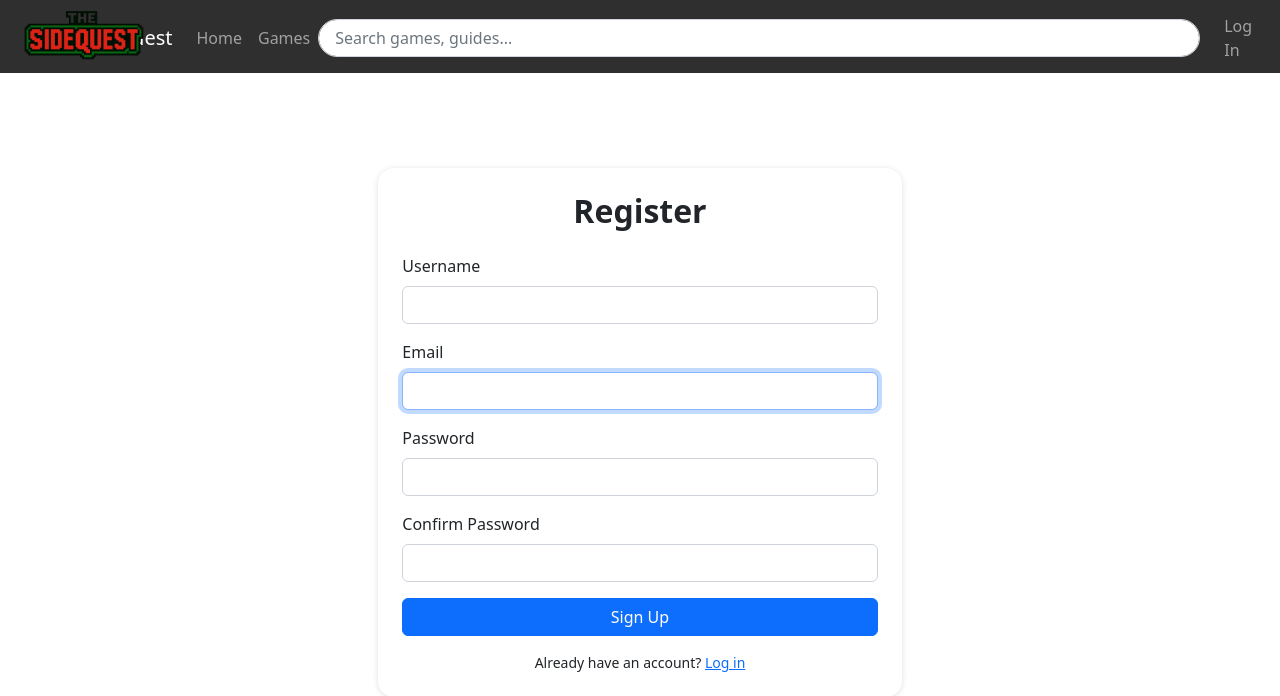
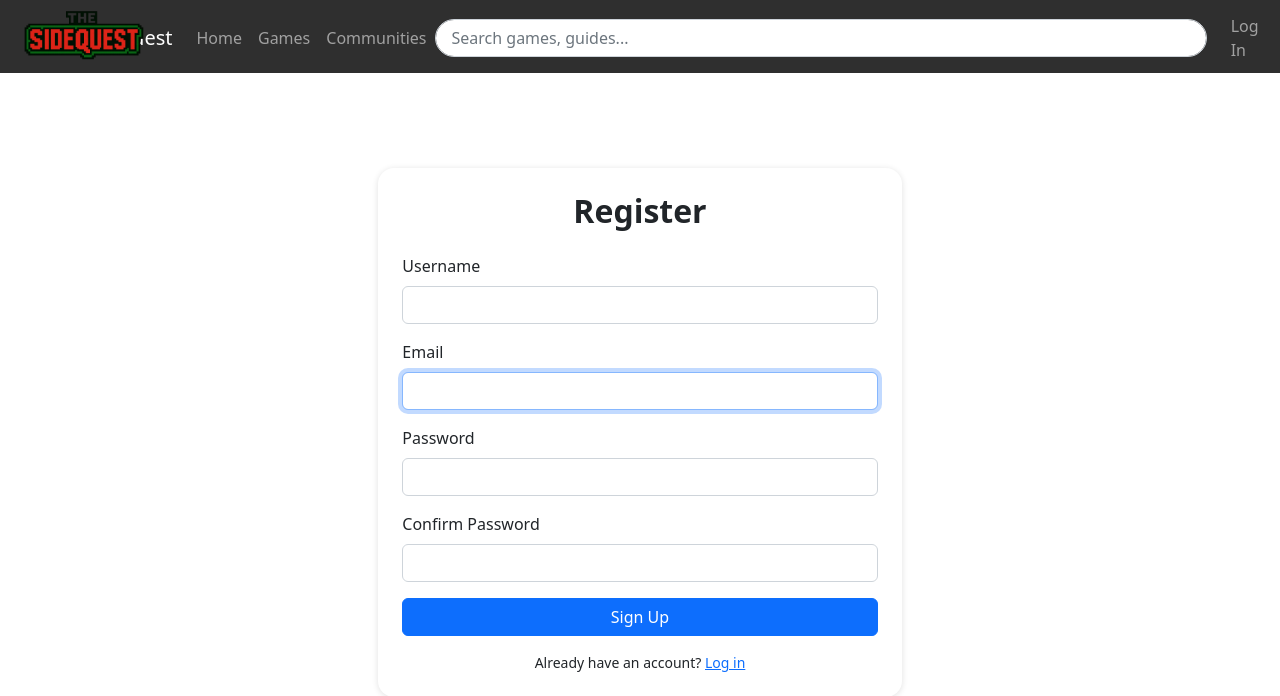
Before and after one commit to FierceDeity77/The_sidequest_project, a Django app: page /accounts/register/ in a window 1280 px wide. Shown: the top 696 px of the page. Run offline with Django 5.2, Linux system fonts and the light colour scheme; some libraries are stand-ins or nearby versions.

Commit message:
navbar fix for mobile and desktop

```diff
--- a/templates/base.html
+++ b/templates/base.html
@@ -35,6 +35,7 @@
   <!-- Navbar -->
   <nav class="navbar navbar-expand-lg navbar-dark bg-dark">
   <div class="container-fluid">
+
     <!-- Brand -->
     <a class="navbar-brand d-flex align-items-center" href="{% url 'content:home' %}">
       <img src="{% static 'default_images/the_sidequest_logo.png' %}"
@@ -42,7 +43,7 @@
       Sidequest
     </a>
 
-    <!-- Toggler -->
+    <!-- Toggler for Mobile -->
     <button class="navbar-toggler" type="button" data-bs-toggle="collapse"
             data-bs-target="#navbarSupportedContent" aria-controls="navbarSupportedContent"
             aria-expanded="false" aria-label="Toggle navigation">
@@ -51,7 +52,8 @@
 
     <!-- Collapsible Content -->
     <div class="collapse navbar-collapse" id="navbarSupportedContent">
-      <!-- Left-aligned (optional links can go here) -->
+
+      <!-- Left-aligned links -->
       <ul class="navbar-nav me-auto mb-2 mb-lg-0">
         <li class="nav-item">
           <a class="nav-link {% if request.resolver_match.url_name == 'home' %}active{% endif %}"
@@ -61,10 +63,14 @@
           <a class="nav-link {% if request.resolver_match.url_name == 'game-list' %}active{% endif %}"
              href="{% url 'content:game-list' %}">Games</a>
         </li>
+        <li class="nav-item d-none d-lg-block">
+          <a class="nav-link {% if request.resolver_match.url_name == 'communities' %}active{% endif %}"
+             href="{% url 'content:communities' %}">Communities</a>
+        </li>
       </ul>
 
-      <!-- Centered Search (stacked on mobile) -->
-      <form class="d-flex my-2 my-lg-0 w-100 w-lg-auto" role="search" method="get" action="{% url 'content:search' %}">
+      <!-- Search Bar -->
+      <form class="d-flex mx-auto my-2 my-lg-0 w-100 w-lg-auto" role="search" method="get" action="{% url 'content:search' %}">
         <input class="form-control rounded-pill px-3" type="search" placeholder="Search games, guides..." name="q">
       </form>
 
@@ -106,6 +112,7 @@
           </li>
         {% endif %}
       </ul>
+
     </div>
   </div>
 </nav>
```
